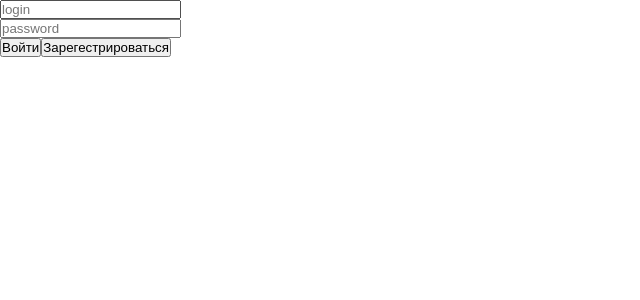
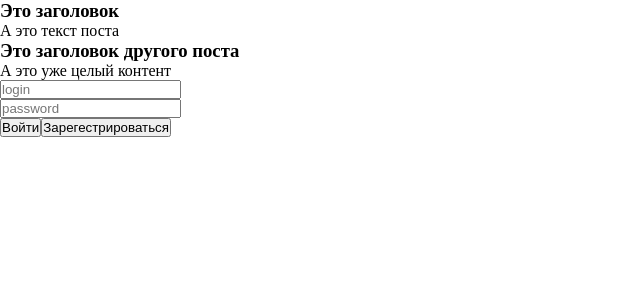
Before and after one commit to BadRhinoceros/Blogwg, a React app: page / in a window 1280 px wide. Shown: the top 300 px of the page, without its empty margins (0-640 px from the left). Built offline with nearby package versions, Linux system fonts and the light colour scheme; the HTML template or start-up script is replaced by a standard one.

Commit message:
DmitryChervinsky
Добавлен обработчик авторизации, рендер постов, вход в аккаунт со стороны фронта.

```diff
--- a/src/App.js
+++ b/src/App.js
@@ -1,10 +1,55 @@
 import React, { Component } from 'react';
 import { FormAdd } from './components/FormAdd.js';
+import { Post } from './components/Post.js';
+
+const data = [
+  {
+    id: 1,
+    header: 'Это заголовок',
+    content: 'А это текст поста'
+  },
+
+  {
+    id: 2,
+    header: 'Это заголовок другого поста',
+    content: 'А это уже целый контент'
+  }
+]
 
 class App extends Component {
+  state = {
+    data: data,
+  }
+
+  renderPosts = () => {
+      const { data } = this.state;
+      let posts = null;
+
+      if (data.length) {
+        posts = data.map((item) => {
+          return(
+            <Post key={item.id} data={item}/>
+          )
+        })
+      } else {
+        posts = <p>Постов нет.</p>
+      }
+
+      return posts;
+    }
+
   render() {
     return(
-      <FormAdd />
+      <div>
+        <div>
+          {
+            this.renderPosts()
+          }
+        </div>
+        <div>
+          <FormAdd />
+        </div>
+      </div>
     )
   }
 }
--- a/src/components/FormAdd.js
+++ b/src/components/FormAdd.js
@@ -16,15 +16,35 @@ class FormAdd extends Component {
     this.setState({ [id]: value });
   }
 
-  onBtnClick = (e) => {
+  onAutBtnClick = (e) => {
     e.preventDefault();
     const { login,password } = this.state;
     $.ajax({
-      url: "/authentication",
+      url: "/authorization",
       type: 'POST',
       data: {
         login: login,
         password: password,
+      },
+      success: (res) => {
+        console.log(res);
+        if (res.signed) {
+          this.setState({signed: res.signed});
+        }
+      }
+    })
+  }
+
+  onRegBtnClick = (e) => {
+    e.preventDefault();
+    const { login,password,email } = this.state;
+    $.ajax({
+      url: "/registration",
+      type: 'POST',
+      data: {
+        login: login,
+        password: password,
+        email: email,
       },
       success: (res) => {
         console.log(res);
@@ -43,6 +63,7 @@ class FormAdd extends Component {
         return (
           <div>
             <p>Привет, {login}.</p>
+            <button>Выйти</button>
           </div>
         )
     } else if (aut) {
@@ -50,7 +71,7 @@ class FormAdd extends Component {
         <form>
           <input onChange={this.onInputChange} id="login" placeholder="login" value={login} /><br/>
           <input onChange={this.onInputChange} id="password" placeholder="password" value={password} /><br/>
-          <button onClick={this.onBtnClick}>Войти</button><button onClick={this.onRegAutBtnClick}>Зарегестрироваться</button>
+          <button onClick={this.onAutBtnClick}>Войти</button><button onClick={this.onRegAutBtnClick}>Зарегестрироваться</button>
         </form>
       )
     } else if (!aut) {
@@ -59,7 +80,7 @@ class FormAdd extends Component {
         <input onChange={this.onInputChange} id="login" placeholder="login" value={login} /><br/>
         <input onChange={this.onInputChange} id="password" placeholder="password" value={password} /><br/>
         <input onChange={this.onInputChange} id="email" placeholder="email" value={email} /><br/>
-        <button onClick={this.onBtnClick}>Зарегистрироваться</button><button onClick={this.onRegAutBtnClick}>Есть аккаунт? Войти</button>
+        <button onClick={this.onRegBtnClick}>Зарегистрироваться</button><button onClick={this.onRegAutBtnClick}>Есть аккаунт? Войти</button>
       </form>
     )
   }
--- /dev/null
+++ b/src/components/Post.js
@@ -0,0 +1,18 @@
+import React, { Component } from 'react';
+
+class Post extends Component {
+  onHeaderClick = () => {
+    console.log(`Клик на пост с id: ${this.props.data.id}`);
+  }
+  render() {
+    const { header,content } = this.props.data;
+    return(
+      <div>
+        <h3 onClick={this.onHeaderClick}>{header}</h3>
+        <p>{content}</p>
+      </div>
+    )
+  }
+}
+
+export { Post }
```
Also changed, not shown: src/server.js (+11 -4 lines), src/dist/bundle.js, 1 other file (tests, documents, lock files or other folders).
